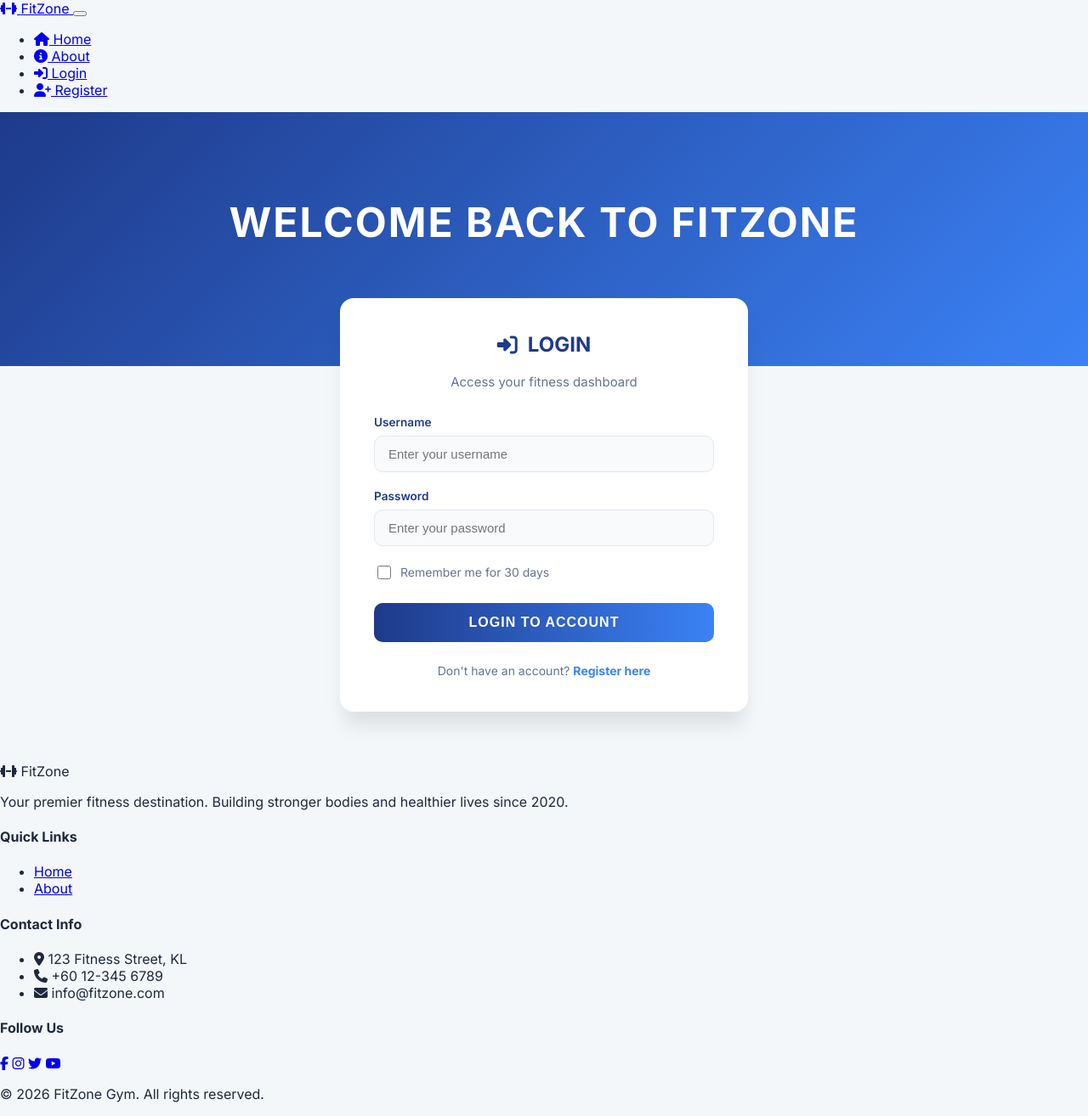
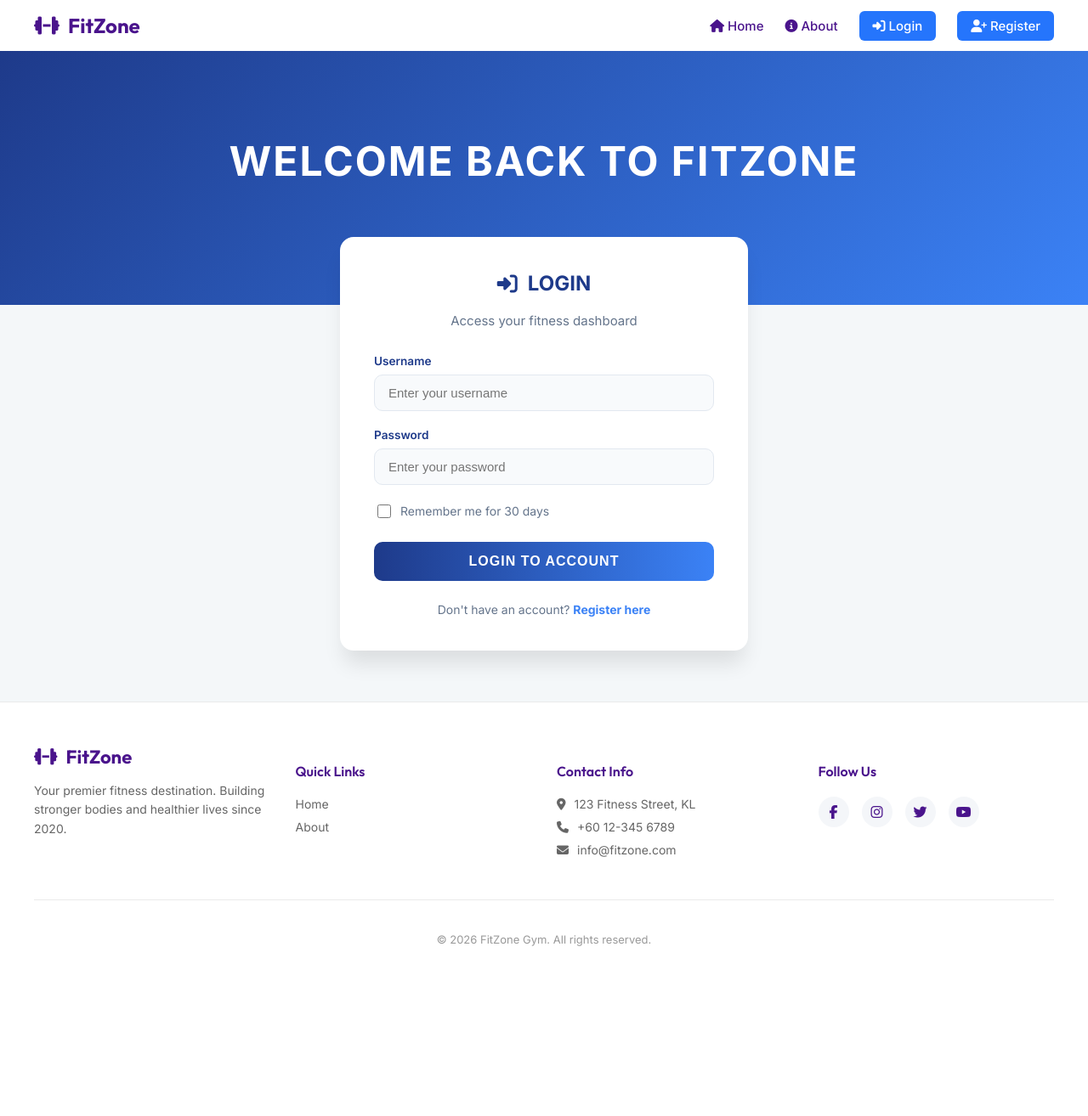
Before and after one commit to faizzadham/Gymsystem, a PHP site: page /login.php in a window 1280 px wide. Shown: the whole page at 85% size. After the commit the page ends 1114 px from the top, so only its background shows below. Run offline with PHP 8.4, Linux system fonts and the light colour scheme.

Commit message:
Update login.css

```diff
--- a/login.css
+++ b/login.css
@@ -168,3 +168,228 @@ body {
     from { opacity: 0; transform: translateY(10px); }
     to { opacity: 1; transform: translateY(0); }
 }
+
+/* ==========================================
+   FITZONE HEADER STYLES (Navbar)
+   ========================================== */
+.navbar {
+    background-color: #ffffff;
+    box-shadow: 0 2px 10px rgba(0, 0, 0, 0.05);
+    padding: 15px 0;
+    width: 100%;
+}
+
+.nav-container {
+    display: flex;
+    justify-content: space-between;
+    align-items: center;
+    max-width: 1200px;
+    margin: 0 auto;
+    padding: 0 20px;
+}
+
+.nav-logo {
+    display: flex;
+    align-items: center;
+    gap: 10px;
+    font-size: 24px;
+    font-weight: 700;
+    color: #4a148c; /* Purple logo accent */
+    text-decoration: none;
+    font-family: 'Outfit', sans-serif;
+}
+
+.nav-menu {
+    display: flex;
+    align-items: center;
+    gap: 25px;
+    list-style: none; /* Removes list bullets */
+    margin: 0;
+    padding: 0;
+}
+
+.nav-menu li a {
+    color: #4a148c;
+    text-decoration: none;
+    font-weight: 500;
+    font-family: 'Inter', sans-serif;
+    font-size: 15px;
+    transition: color 0.3s ease;
+}
+
+.nav-menu li a:hover {
+    color: #2575fc; /* Turns blue on hover */
+}
+
+/* Custom Navigation Buttons Style */
+.btn-nav {
+    background-color: #2575fc;
+    color: #ffffff !important;
+    padding: 8px 16px;
+    border-radius: 6px;
+    transition: background 0.3s ease !important;
+}
+
+.btn-nav:hover {
+    background-color: #1a5cc7;
+}
+
+/* Hide mobile toggle switch on desktop screens */
+.nav-toggle {
+    display: none;
+}
+
+/* ==========================================
+   FITZONE FOOTER STYLES (4 Columns Layout)
+   ========================================== */
+.footer {
+    background-color: #ffffff;
+    color: #333333;
+    border-top: 1px solid #eaeaea;
+    padding: 50px 0 20px 0;
+    margin-top: auto; /* Ensures footer sticks to page bottom */
+    width: 100%;
+    font-family: 'Inter', sans-serif;
+}
+
+.footer-container {
+    max-width: 1200px;
+    margin: 0 auto;
+    padding: 0 20px;
+}
+
+.footer-grid {
+    display: flex;
+    flex-wrap: wrap;
+    justify-content: space-between;
+    gap: 30px;
+}
+
+.footer-col {
+    flex: 1;
+    min-width: 220px;
+}
+
+.footer-logo {
+    display: flex;
+    align-items: center;
+    gap: 10px;
+    font-size: 22px;
+    font-weight: 700;
+    color: #4a148c;
+    margin-bottom: 15px;
+    font-family: 'Outfit', sans-serif;
+}
+
+.footer-col h4 {
+    color: #4a148c;
+    font-family: 'Outfit', sans-serif;
+    font-size: 16px;
+    font-weight: 600;
+    margin-bottom: 20px;
+}
+
+.footer-col p {
+    font-size: 14px;
+    color: #666666;
+    line-height: 1.6;
+}
+
+.footer-col ul {
+    list-style: none; /* Removes bullets from footer quick links */
+    padding: 0;
+    margin: 0;
+}
+
+.footer-col ul li {
+    margin-bottom: 10px;
+    font-size: 14px;
+    color: #666666;
+    display: flex;
+    align-items: center;
+    gap: 10px;
+}
+
+.footer-col ul li a {
+    color: #666666;
+    text-decoration: none;
+    transition: color 0.3s ease;
+}
+
+.footer-col ul li a:hover {
+    color: #2575fc;
+}
+
+/* Social Media Icons Box */
+.social-links {
+    display: flex;
+    gap: 15px;
+    margin-top: 10px;
+}
+
+.social-links a {
+    display: inline-flex;
+    justify-content: center;
+    align-items: center;
+    width: 36px;
+    height: 36px;
+    background-color: #f4f6f9;
+    color: #4a148c;
+    border-radius: 50%;
+    text-decoration: none;
+    transition: all 0.3s ease;
+}
+
+.social-links a:hover {
+    background-color: #2575fc;
+    color: #ffffff;
+}
+
+/* Bottom Copyright Bar */
+.footer-bottom {
+    text-align: center;
+    padding-top: 25px;
+    margin-top: 40px;
+    border-top: 1px solid #eaeaea;
+    font-size: 13px;
+    color: #999999;
+}
+
+/* ==========================================
+   MOBILE RESPONSIVENESS CAPABILITIES
+   ========================================== */
+@media (max-width: 768px) {
+    .nav-toggle {
+        display: flex;
+        flex-direction: column;
+        justify-content: space-between;
+        width: 24px;
+        height: 18px;
+        background: transparent;
+        border: none;
+        cursor: pointer;
+    }
+    .nav-toggle span {
+        width: 100%;
+        height: 3px;
+        background-color: #4a148c;
+        transition: 0.3s;
+    }
+    .nav-menu {
+        display: none; /* Controlled dynamically via your script toggle */
+        flex-direction: column;
+        width: 100%;
+        position: absolute;
+        top: 60px;
+        left: 0;
+        background: white;
+        padding: 20px;
+        box-shadow: 0 5px 10px rgba(0,0,0,0.1);
+    }
+    .nav-menu.active {
+        display: flex;
+    }
+    .footer-grid {
+        flex-direction: column;
+    }
+}
```
